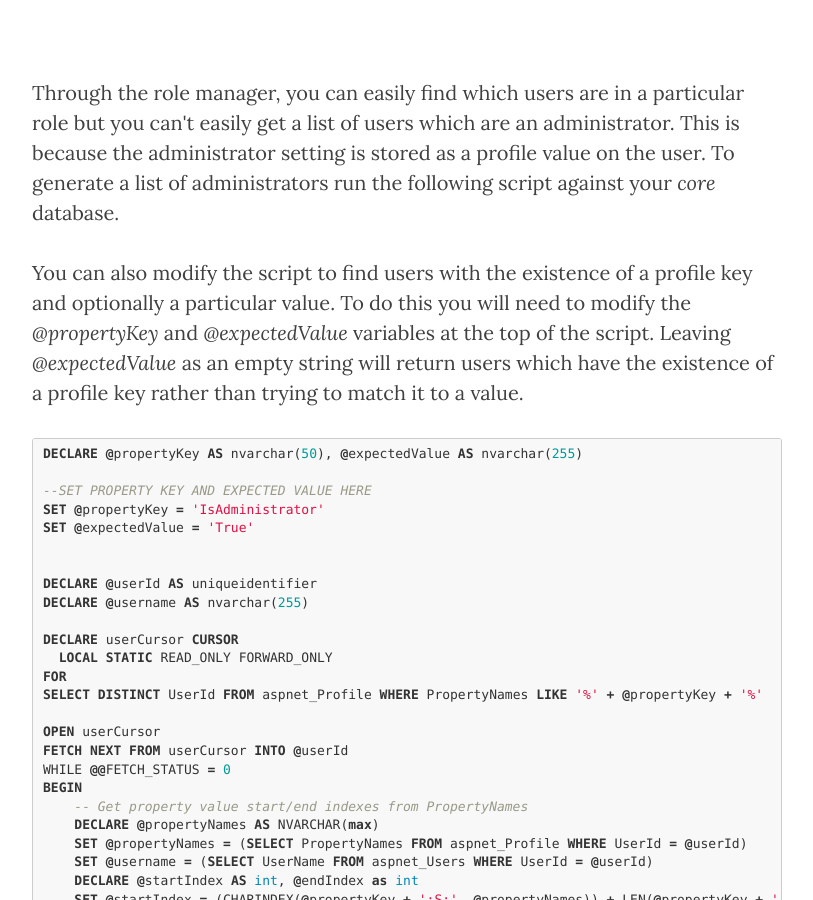
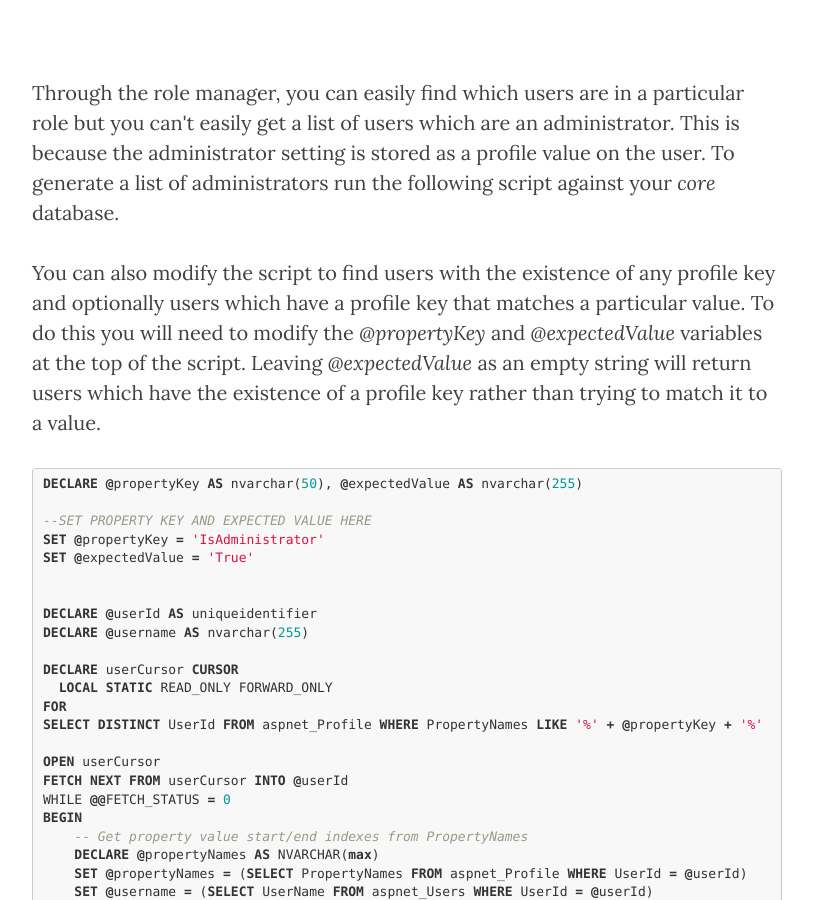
Before and after one commit to chowson/chowson.github.io, a Jekyll site: the page built from _posts/2015-07-28-find-sitecore-users-with-profile-setting.markdown, in a window 1280 px wide and 900 px high, scrolled down 421 px. Shown: the whole window, without its empty margins (233-1046 px from the left). Built offline with Jekyll 4.4.1, drawn with Linux system fonts in a browser that asks for light colours; nearby versions of some CDN libraries.

Commit message:
Amended blog post

```diff
--- a/_posts/2015-07-28-find-sitecore-users-with-profile-setting.markdown
+++ b/_posts/2015-07-28-find-sitecore-users-with-profile-setting.markdown
@@ -11,10 +11,10 @@ get a list of users which are an administrator. This is because the administrato
 profile value on the user. To generate a list of administrators run the following script against your
 <em>core</em> database.</p>
 
-<p>You can also modify the script to find users with the existence of a profile key and optionally a particular
-value. To do this you will need to modify the <em>@propertyKey</em> and <em>@expectedValue</em> variables at
-the top of the script. Leaving <em>@expectedValue</em> as an empty string will return users which have the
-existence of a profile key rather than trying to match it to a value.</p>
+<p>You can also modify the script to find users with the existence of any profile key and optionally users which
+have a profile key that matches a particular  value. To do this you will need to modify the <em>@propertyKey</em>
+and <em>@expectedValue</em> variables at the top of the script. Leaving <em>@expectedValue</em> as an empty string
+will return users which have the existence of a profile key rather than trying to match it to a value.</p>
 
 {% highlight sql %}
 DECLARE @propertyKey AS nvarchar(50), @expectedValue AS nvarchar(255)
```
